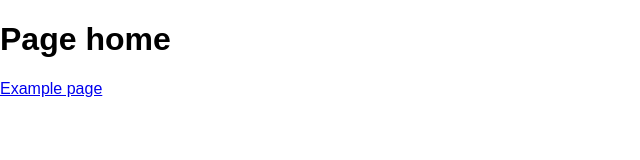
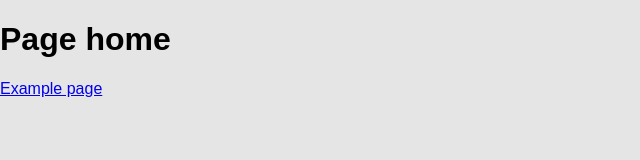
Before and after one commit to Goaty89/seek-global-hackathon, a React app: page / in a window 1280 px wide. Shown: the whole page, without its empty margins (0-640 px from the left). Built offline with nearby package versions, Linux system fonts and the light colour scheme.

Commit message:
Add gray background color

```diff
--- a/src/index.css
+++ b/src/index.css
@@ -2,4 +2,5 @@ body {
   margin: 0;
   padding: 0;
   font-family: sans-serif;
+  background: #e5e5e5;
 }
```
